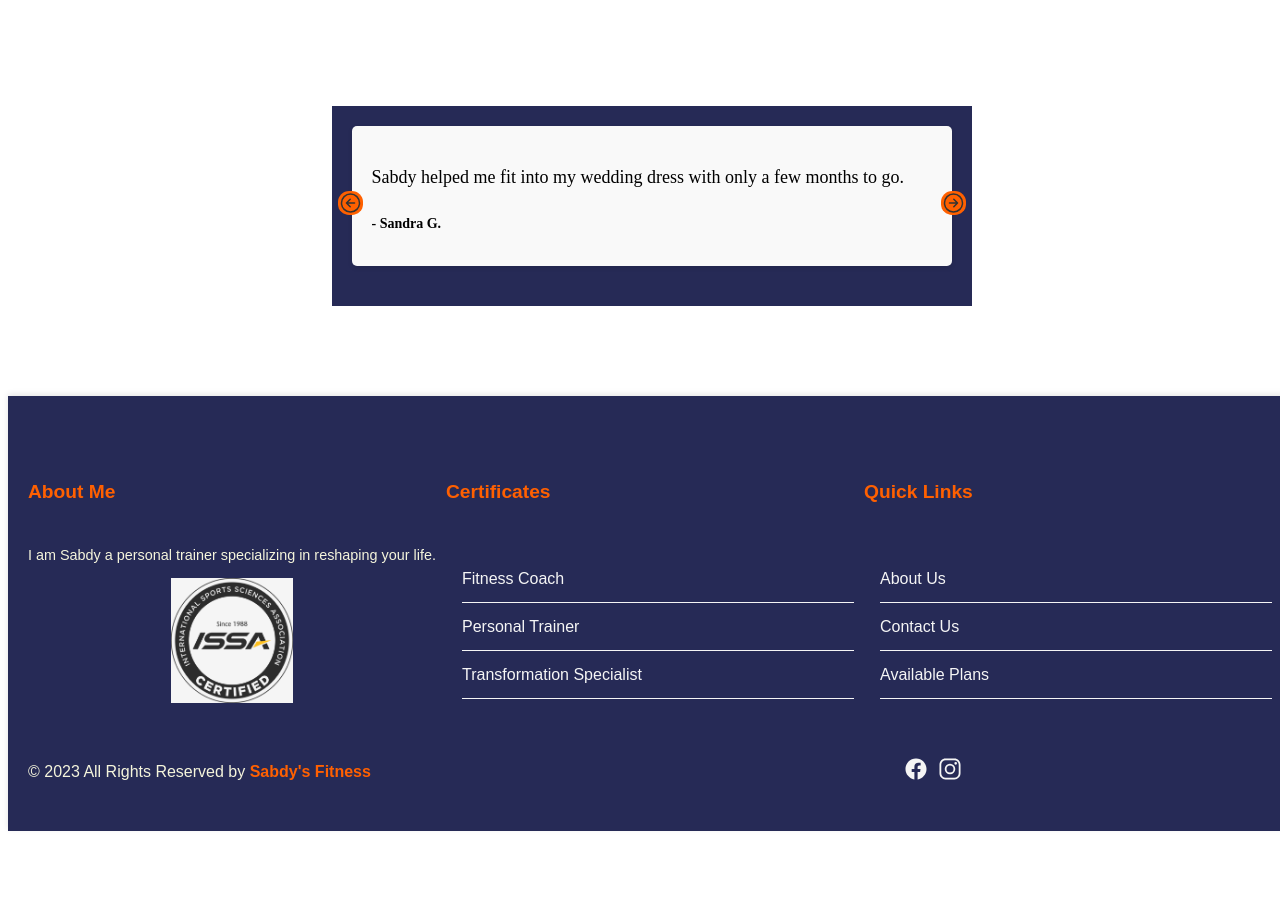
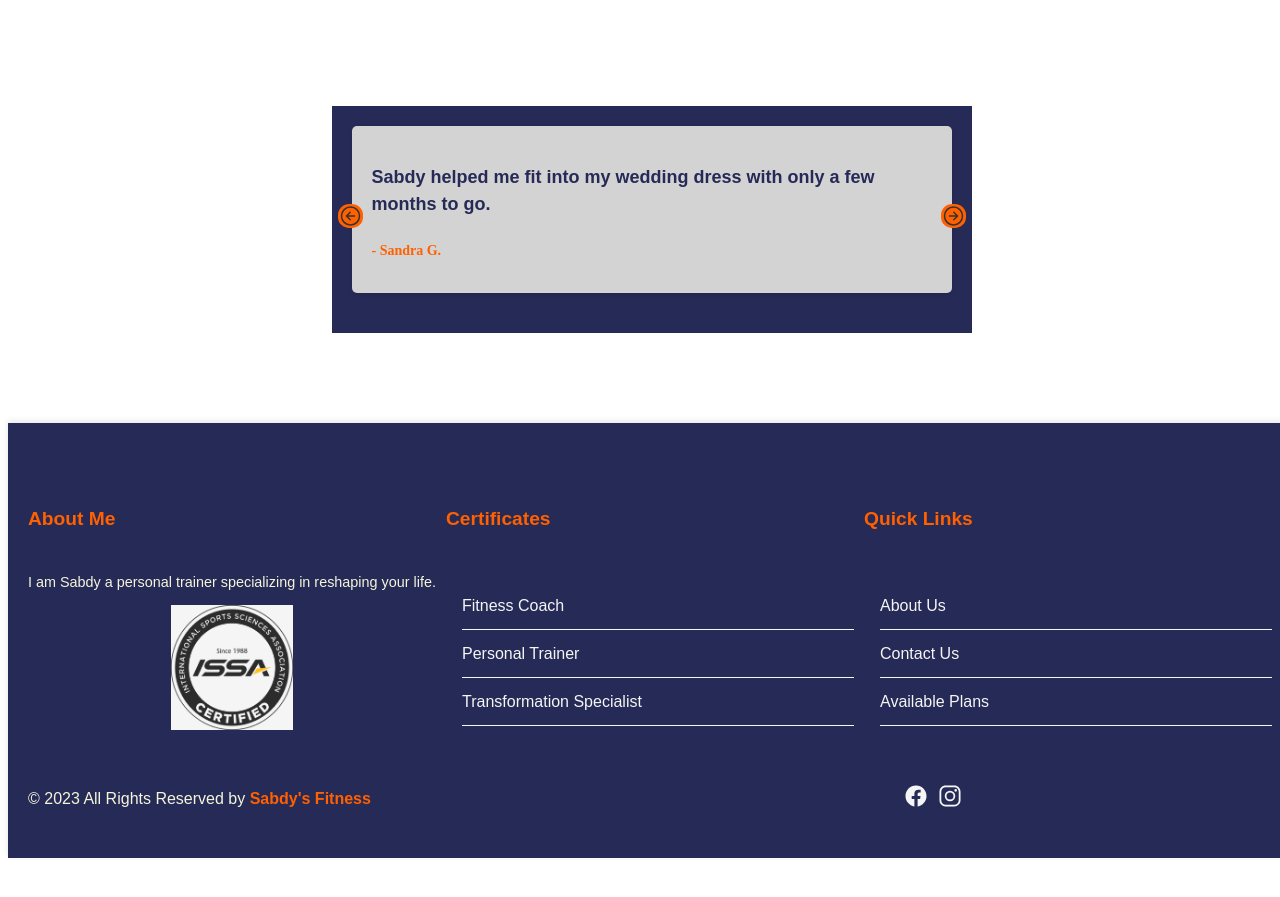
Before and after one commit to sandyjtech/sabdy-fitness, a React (Create React App) app in the folder client/: page / in a window 1280 px wide. Shown: the part 1320-2217 px from the top of the page. Built offline with nearby package versions, Linux system fonts and the light colour scheme; no server answers.

Commit message:
Update Testimonial.css
Updated Testimonial Styles

```diff
--- a/client/src/components/Testimonial.css
+++ b/client/src/components/Testimonial.css
@@ -4,6 +4,7 @@
     max-width: 600px;
     margin: 80px auto;
     padding: 20px;
+
   }
 
   .testimonial {
@@ -12,17 +13,23 @@
     margin-bottom: 20px;
     border-radius: 5px;
     box-shadow: 0 2px 5px rgba(0, 0, 0, 0.1);
+    background-color: lightgray;
   }
 
   .testimonial-text {
     font-size: 18px;
     line-height: 1.5;
     margin-bottom: 25px;
+    font-family: "Fira Sans Condensed", sans-serif;
+    color: #262a56;
+    font-weight: bold;
+
   }
 
   .testimonial-author {
     font-weight: bold;
     font-size: 14px;
+    color: #ff6000;
   }
 
   .nav-button {
```
